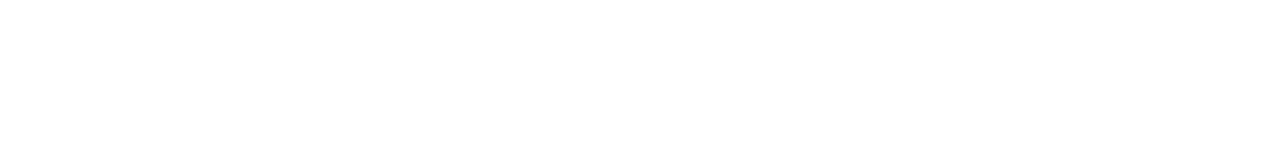
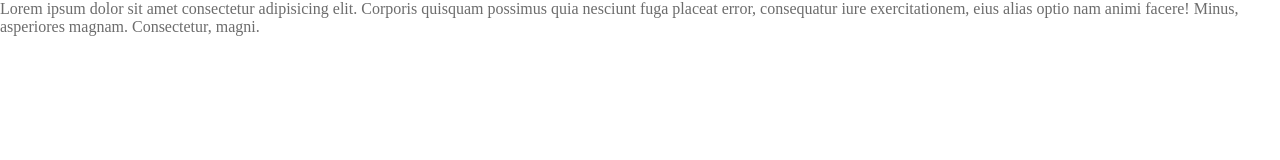
Before and after one commit to igormnatal/Projeto_TravelGram, a plain HTML site: page index.html in a window 1280 px wide. Drawn offline with Linux system fonts and the light colour scheme.

Commit message:
initial style guide

```diff
--- a/index.html
+++ b/index.html
@@ -7,6 +7,6 @@
   <link rel="stylesheet" href="styles/index.css">
 </head>
 <body>
-
+  <p>Lorem ipsum dolor sit amet consectetur adipisicing elit. Corporis quisquam possimus quia nesciunt fuga placeat error, consequatur iure exercitationem, eius alias optio nam animi facere! Minus, asperiores magnam. Consectetur, magni.</p>
 </body>
 </html>
--- a/styles/global.css
+++ b/styles/global.css
@@ -3,3 +3,18 @@
   padding: 0;
   box-sizing: 0;
 }
+
+:root {
+  --brand-color: #EF5F4C;
+  --backgroung-color: #FFFFFF;
+  --surface-color: #F5F5F5;
+  --skeleton-color: #D9D9D9;
+  --shape-transparency: hsla(0, 0%, 100%, 0.569);
+  --text-color-primary: #313131;
+  --text-color-secondary: #6C6C6C;
+}
+
+body {
+  color: var(--text-color-secondary);
+  background-color: var(--backgroung-color);
+}
```
Also changed, not shown: 1 other file.
